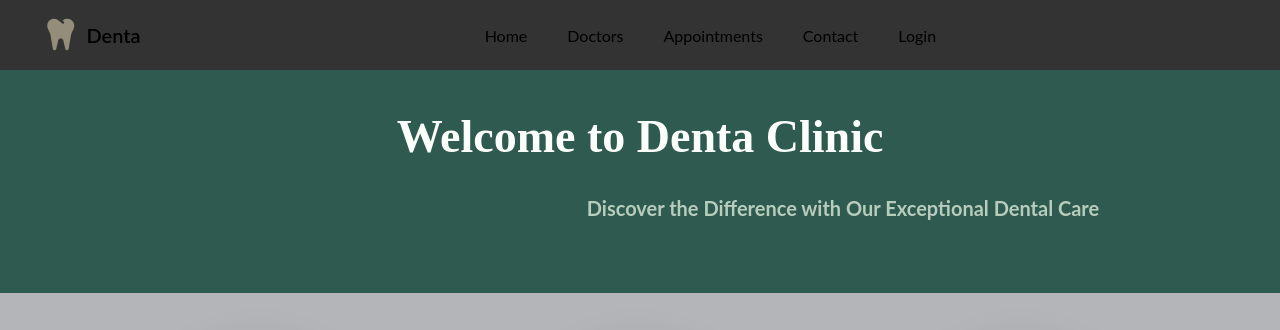
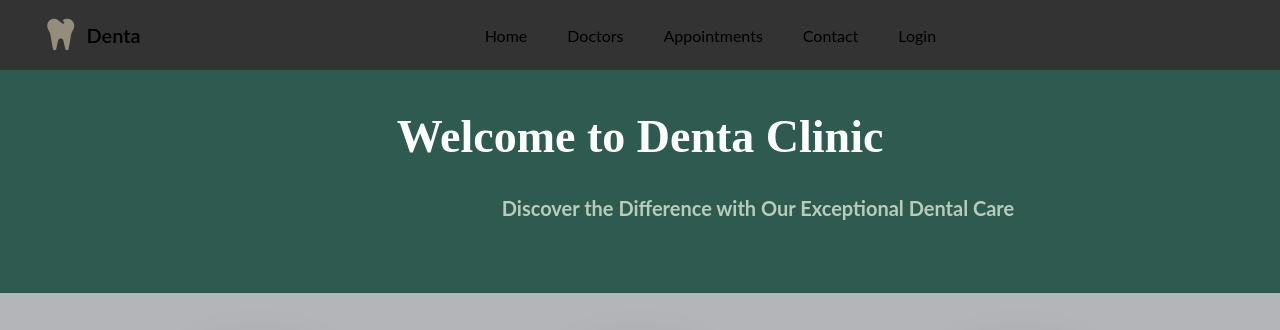
Before and after one commit to MoWael77/Grad-ITI, a plain HTML site: page index.html in a window 1280 px wide. Shown: the top 330 px of the page. Drawn offline with nearby package versions, Linux system fonts and the light colour scheme.

Commit message:
Update index.html

```diff
--- a/index.html
+++ b/index.html
@@ -73,7 +73,7 @@
     <div class="section dark-bg ">
         <div class="text-content text-center" style="width: 100%;">
             <h1 class="heading-main">Welcome to Denta Clinic</h1>
-            <p class="description" style="margin-right: 20px;">
+            <p class="description" style="margin-left: 450px;">
                 Discover the Difference with Our Exceptional Dental Care
             </p>
         </div>
@@ -320,4 +320,5 @@
     </script>
 </body>
 
+
 </html>
```
